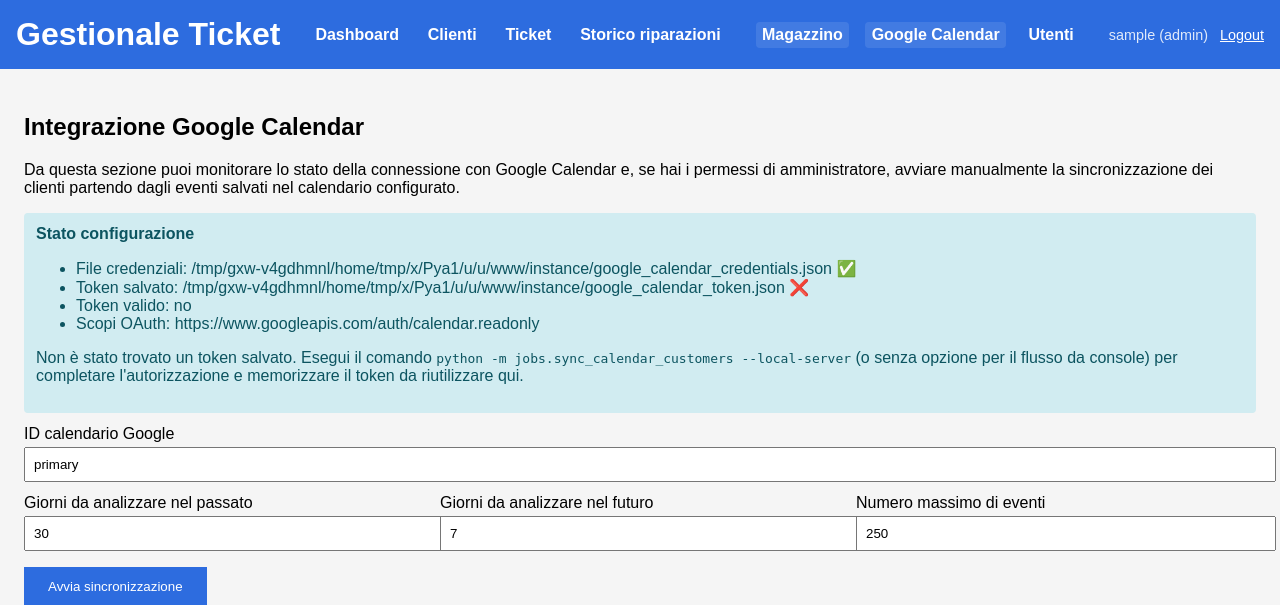
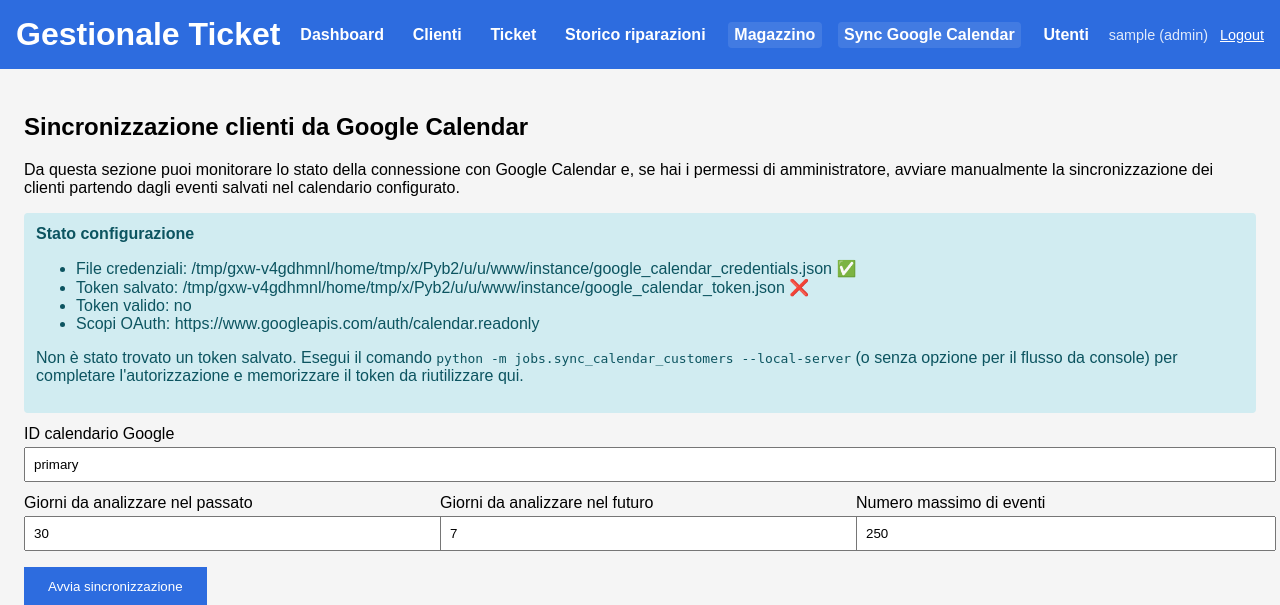
Before and after one commit to re-fagiano/GESTIONALEticket, a Flask app: page /calendar/google in a window 1280 px wide. Shown: the top 605 px of the page. Run offline with Flask 3, Linux system fonts and the light colour scheme; the visitor is signed in with stand-in values (Sample User, id 1).

Commit message:
Add missing nav links and secure calendar sync

```diff
--- a/app.py
+++ b/app.py
@@ -631,10 +631,10 @@ def create_app(test_config: Optional[Mapping[str, Any]] = None) -> Flask:
         ).fetchall()
         return render_template('admin_users.html', users=users)
 
-    @app.route('/calendar/google', methods=['GET', 'POST'])
-    @login_required
+    @app.route('/calendar/google', methods=['GET', 'POST'], endpoint='calendar_sync_legacy')
+    @app.route('/admin/calendar-sync', methods=['GET', 'POST'])
+    @admin_required
     def calendar_sync():
-        can_manage = current_user.role == 'admin'
         settings = _resolve_calendar_settings(app)
         calendar_id = settings['calendar_id']
         oauth = GoogleCalendarOAuth(
@@ -671,8 +671,6 @@ def create_app(test_config: Optional[Mapping[str, Any]] = None) -> Flask:
         sync_details = None
 
         if request.method == 'POST':
-            if not can_manage:
-                abort(403)
             calendar_id = (request.form.get('calendar_id') or '').strip() or calendar_id
             past_days = max(_coerce_int(request.form.get('past_days'), 30), 0)
             future_days = max(_coerce_int(request.form.get('future_days'), 7), 0)
@@ -742,7 +740,7 @@ def create_app(test_config: Optional[Mapping[str, Any]] = None) -> Flask:
             form_values=form_values,
             stats=stats,
             sync_details=sync_details,
-            can_manage_calendar=can_manage,
+            can_manage_calendar=True,
         )
 
     @app.route('/admin/users/<int:user_id>/promote', methods=['POST'])
--- a/templates/base.html
+++ b/templates/base.html
@@ -63,9 +63,6 @@
         <a class="nav-link-customers" href="{{ url_for('customers') }}">Clienti</a>
         <a class="nav-link-tickets" href="{{ url_for('tickets') }}">Ticket</a>
         <a class="nav-link-repairs" href="{{ url_for('repairs') }}">Storico riparazioni</a>
-    </nav>
-
-    <nav class="services-nav">
         <a class="nav-link-magazzino" href="{{ url_for('magazzino') }}">
             Magazzino
             {% if not is_authenticated %}
@@ -75,7 +72,7 @@
             {% endif %}
         </a>
         <a class="nav-link-calendar" href="{{ url_for('calendar_sync') }}">
-            Google Calendar
+            Sync Google Calendar
             {% if not is_authenticated %}
                 <span class="badge">Richiede login</span>
             {% elif not is_admin %}
--- a/templates/calendar_sync.html
+++ b/templates/calendar_sync.html
@@ -1,7 +1,7 @@
 {% extends "base.html" %}
 {% block title %}Sincronizzazione Google Calendar{% endblock %}
 {% block content %}
-<h2>Integrazione Google Calendar</h2>
+<h2>Sincronizzazione clienti da Google Calendar</h2>
 <p>
     Da questa sezione puoi monitorare lo stato della connessione con Google Calendar
     e, se hai i permessi di amministratore, avviare manualmente la sincronizzazione
```
Also changed, not shown: 1 other file.
